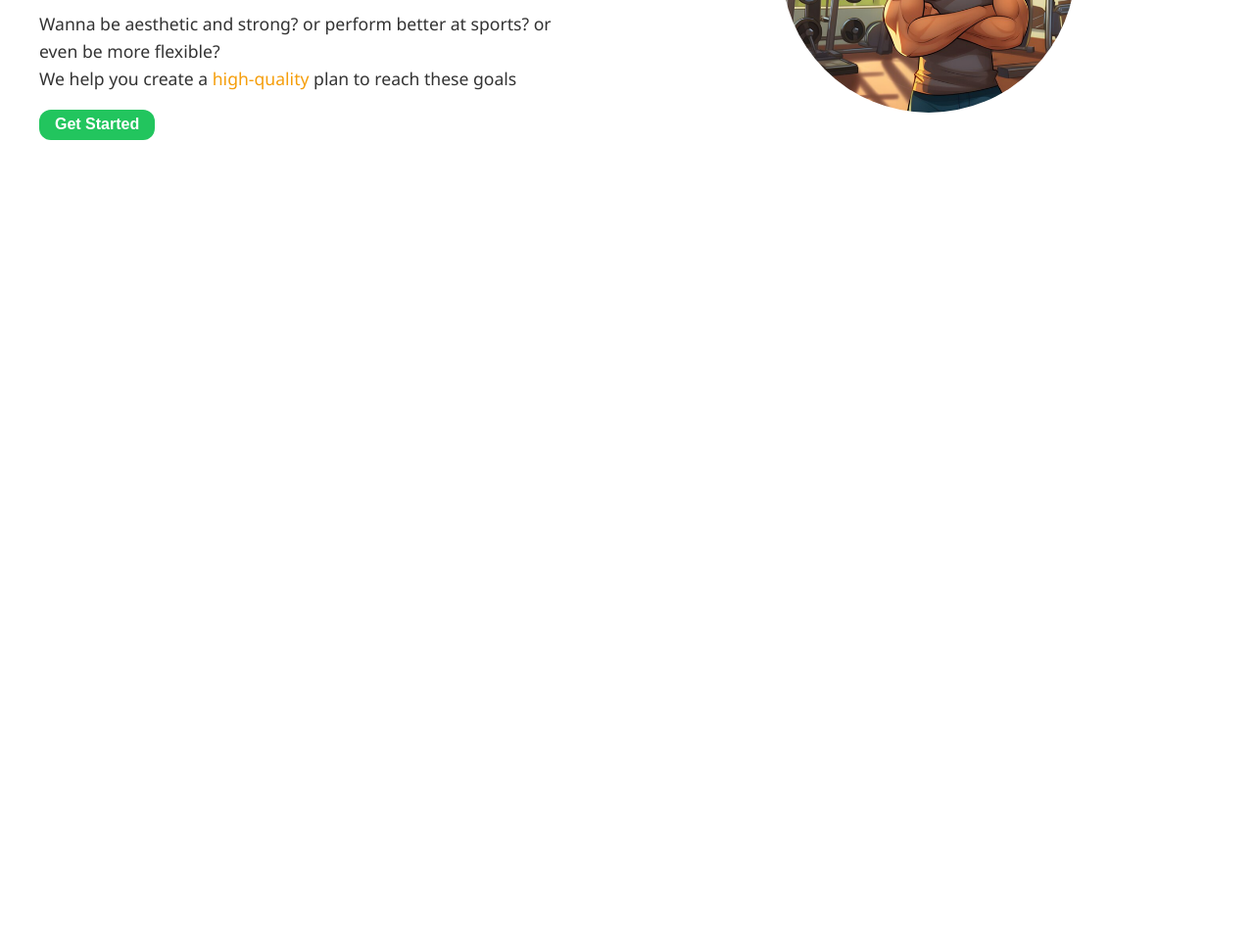
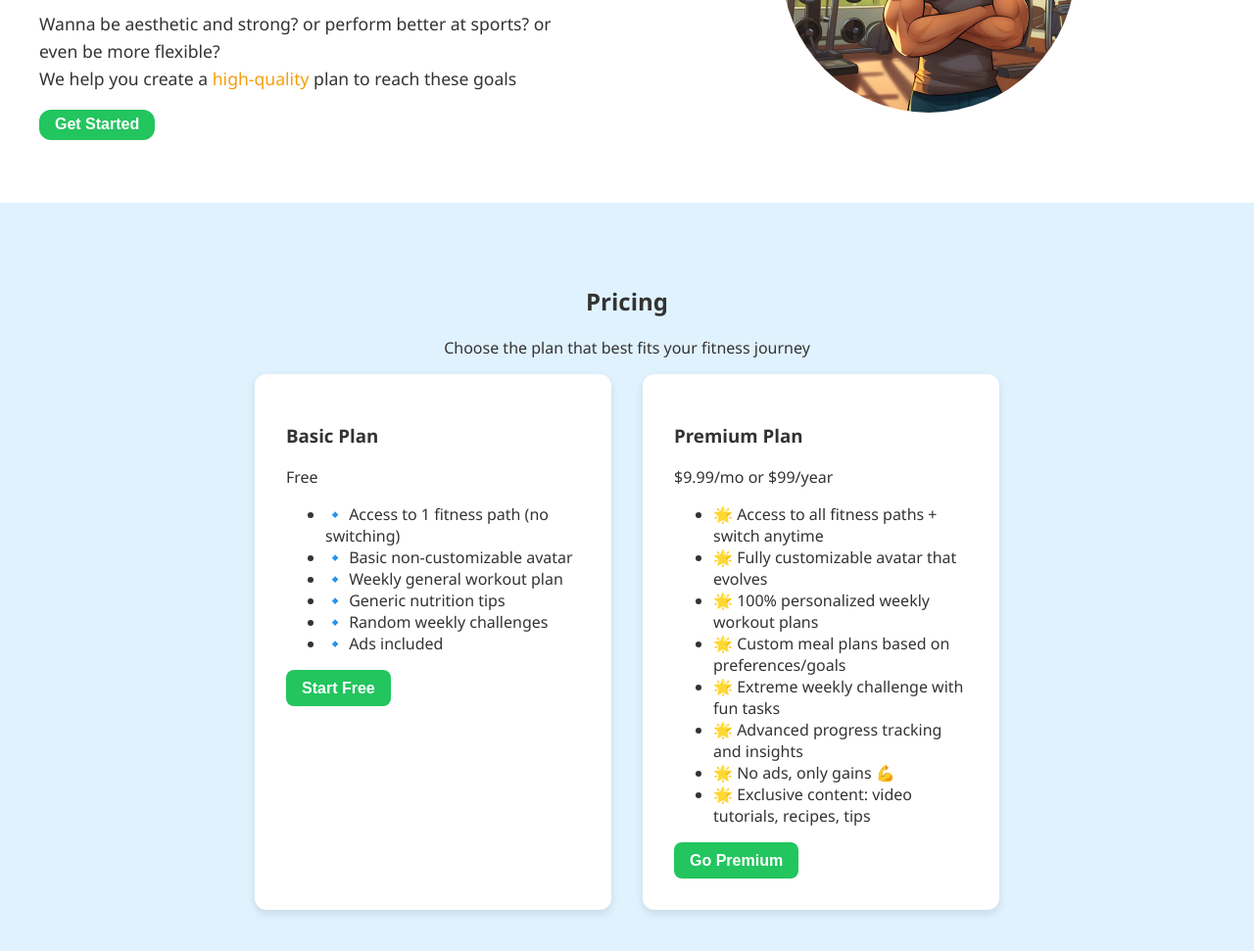
Before and after one commit to UPC-NutriGain/Landing-Page-NutriGain, a plain HTML site: page index.html in a window 1280 px wide. Shown: the part 671-1642 px from the top of the page at 98% size. Before the commit the page ends 878 px from the top, so only its background shows below. Drawn offline with Linux system fonts and the light colour scheme.

Commit message:
feat: add pricing section

```diff
--- a/index.html
+++ b/index.html
@@ -1,11 +1,13 @@
 <!DOCTYPE html>
 <html lang="en">
+
 <head>
   <meta charset="UTF-8" />
   <meta name="viewport" content="width=device-width, initial-scale=1.0" />
   <title>NutriGain</title>
   <link rel="stylesheet" href="styles.css" />
 </head>
+
 <body>
 
   <header>
@@ -15,7 +17,7 @@
       </div>
 
       <ul class="nav-left desktop-menu">
-          <li><a href="#about">About the app</a></li>
+        <li><a href="#about">About the aaaapp</a></li>
         <li><a href="#paths">Paths</a></li>
         <li><a href="#pricing">Pricing</a></li>
         <li><a href="#team">Team</a></li>
@@ -65,6 +67,46 @@
     </div>
   </section>
 
+  <section id="pricing" class="pricing-section">
+    <h2 class="fade-in-up delay-1">Pricing</h2>
+    <p class="fade-in-up delay-1">Choose the plan that best fits your fitness journey</p>
+
+    <div class="pricing-cards">
+      <!-- Plan Básico -->
+      <div class="plan-card zoom-in delay-2">
+        <h3>Basic Plan</h3>
+        <p class="price">Free</p>
+        <ul>
+          <li>🔹 Access to 1 fitness path (no switching)</li>
+          <li>🔹 Basic non-customizable avatar</li>
+          <li>🔹 Weekly general workout plan</li>
+          <li>🔹 Generic nutrition tips</li>
+          <li>🔹 Random weekly challenges</li>
+          <li>🔹 Ads included</li>
+        </ul>
+        <button class="plan-button">Start Free</button>
+      </div>
+
+      <!-- Plan Premium -->
+      <div class="plan-card premium zoom-in delay-3">
+        <h3>Premium Plan</h3>
+        <p class="price">$9.99/mo or $99/year</p>
+        <ul>
+          <li>🌟 Access to all fitness paths + switch anytime</li>
+          <li>🌟 Fully customizable avatar that evolves</li>
+          <li>🌟 100% personalized weekly workout plans</li>
+          <li>🌟 Custom meal plans based on preferences/goals</li>
+          <li>🌟 Extreme weekly challenge with fun tasks</li>
+          <li>🌟 Advanced progress tracking and insights</li>
+          <li>🌟 No ads, only gains 💪</li>
+          <li>🌟 Exclusive content: video tutorials, recipes, tips</li>
+        </ul>
+        <button class="plan-button premium-button">Go Premium</button>
+      </div>
+    </div>
+  </section>
+
   <script src="script.js"></script>
 </body>
+
 </html>
```
Lines whose indentation alone changed are shown as unchanged.
